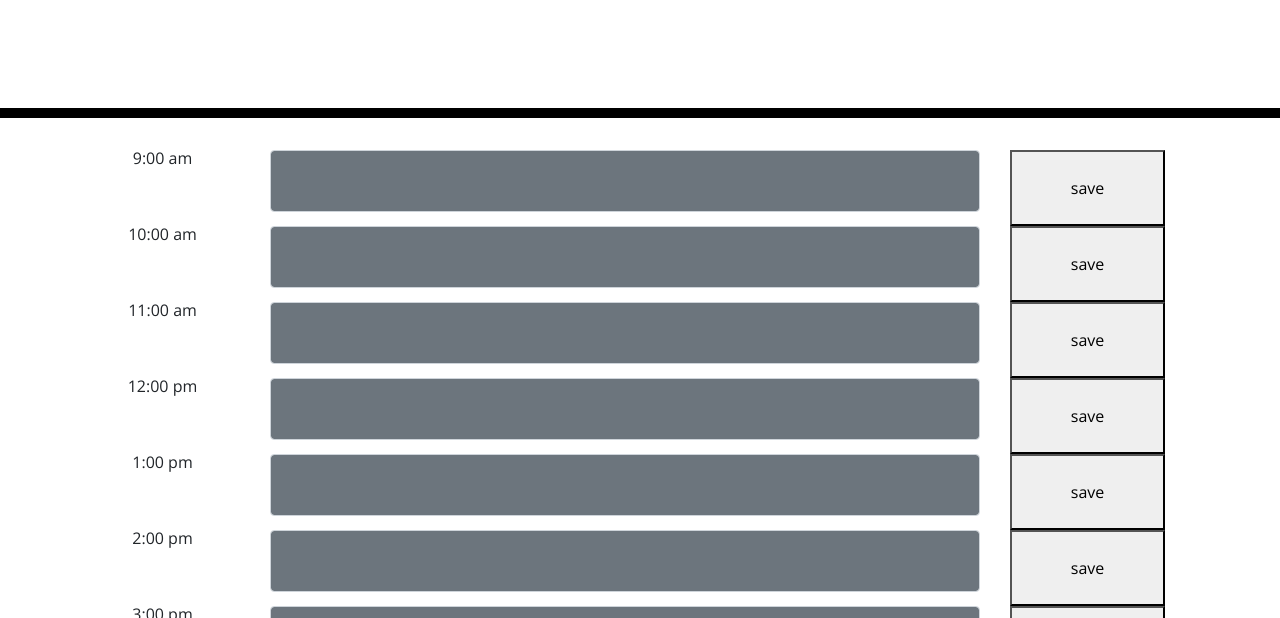
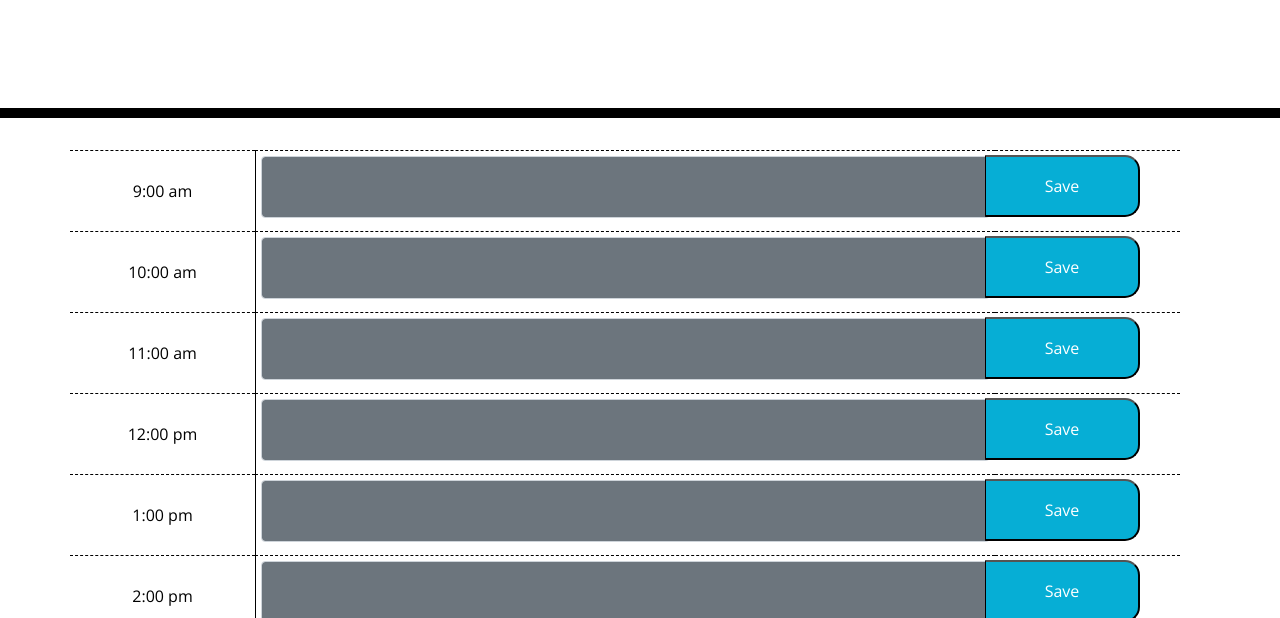
Before and after one commit to tabby-lab/Work_Day_Scheduler, a plain HTML site: page Scheduler/index.html in a window 1280 px wide. Shown: the part 182-800 px from the top of the page. Drawn offline with nearby package versions, Linux system fonts and the light colour scheme.

Commit message:
css styling a bit more,still want save icon

```diff
--- a/Scheduler/script.js
+++ b/Scheduler/script.js
@@ -39,7 +39,7 @@ for (let index = 0; index < workHours.length; index++) {
     var columnThree=$("<div class='col-sm-2'>")
     var Button=$("<button class='btn-primary'>")
       Button.attr("class","saveBtn")
-       Button.text("save")
+       Button.text("Save")
     columnThree.append(Button)
 
     row.append(columnOne,columnTwo,columnThree)
--- a/Scheduler/style.css
+++ b/Scheduler/style.css
@@ -42,15 +42,18 @@ body {
 
 
 
-  .col-6 {
+  .col-sm-8 {
 
     background: transparent;
     border: none;
     resize: none;
     color: #000000;
     border-left: 1px solid black;
-    padding: 10px;
+    padding: 5px;
     line-height: 80px;
+    border-top: 1px dashed black;
+
+
 }
 
 
@@ -60,7 +63,7 @@ body {
       width:100%;
   }
 
-  .hours {
+  .col-sm-2 {
     background-color: #ffffff;
     color: #000000;
     border-top: 1px dashed #000000;
@@ -82,22 +85,25 @@ body {
     color: white;
   }
 
-  /* .saveBtn {
+  .saveBtn {
     border-left: 1px solid black;
     border-top-right-radius: 15px;
     border-bottom-right-radius: 15px;
     background-color: #06AED5;
     color: white;
-    line-height: 100px;
-    width: 100px
+    width: 100%;
+    line-height: 56px;
+    position: relative;
+    right: 25px;
+    bottom: 5.5px;
+
+
+
+
+
   }
-   */
+
   .save-Btn i:hover {
     font-size: 20px;
     transition: all .3s ease-in-out;
   }
-
-
-  .saveBtn {
-    width: 100%;
-    line-height: 70px}
```
Also changed, not shown: 1 other file.
